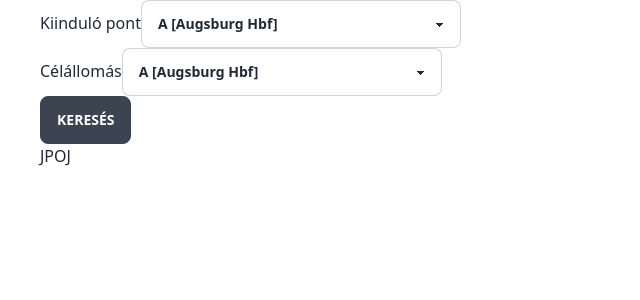
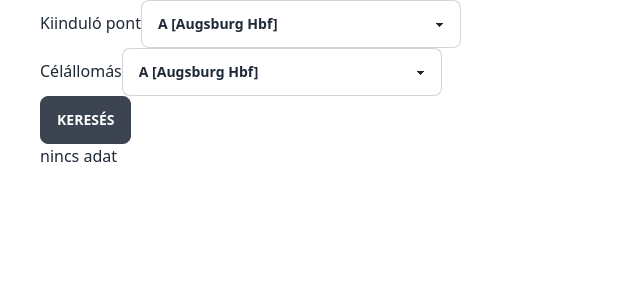
Before and after one commit to ricskusz/Elvira, a React (Vite) app: page / in a window 1280 px wide. Shown: the top 300 px of the page, without its empty margins (0-640 px from the left). Built offline with nearby package versions, Linux system fonts and the light colour scheme.

Commit message:
Cím csere
Projekt lapfülén cím cserélve

```diff
--- a/index.html
+++ b/index.html
@@ -4,7 +4,7 @@
     <meta charset="UTF-8" />
     <link rel="icon" type="image/svg+xml" href="/vite.svg" />
     <meta name="viewport" content="width=device-width, initial-scale=1.0" />
-    <title>User login frontend</title>
+    <title>Menetrendek</title>
   </head>
   <body>
     <div id="root"></div>
--- a/src/components/AllomasokInput.jsx
+++ b/src/components/AllomasokInput.jsx
@@ -12,13 +12,6 @@ const AllomasokInput = () => {
 
     const {getMenetrend, menetrend} = useContext(MenetrendContext);
     const { telepulesek } = useContext(TelepulesekContext);
-
-    const getSubString = (string, char1, char2) => {
-        return string.substring(
-            string.indexOf(char1) + 1,
-            string.lastIndexOf(char2)
-        );
-    };
 
     const writeData = (e) => {
         setFormData((prevState) => ({...prevState, [e.target.id]:e.target.value}));
--- a/src/components/Kezdoadatok.jsx
+++ b/src/components/Kezdoadatok.jsx
@@ -3,7 +3,7 @@ const Kezdoadatok = ({adatok}) => {
   return (
     <div>
         {
-            adatok.length > 0 ? adatok.map((adat) => (<p>{adat.starttime}</p>)) : <>JPOJ</>
+            adatok.length > 0 ? adatok.map((adat) => (<p>{adat.starttime}</p>)) : <>nincs adat</>
         }
     </div>
   )
```
